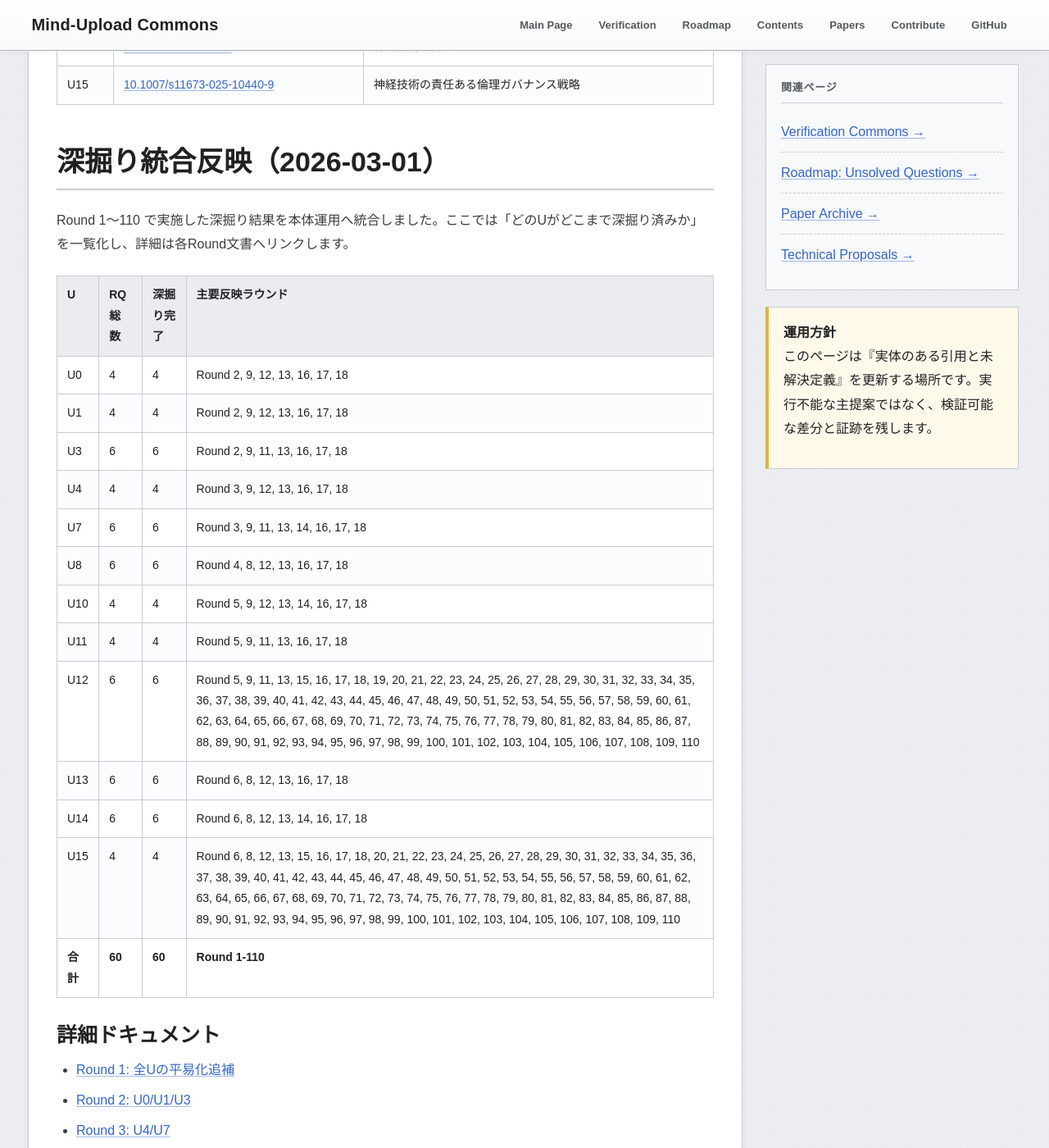
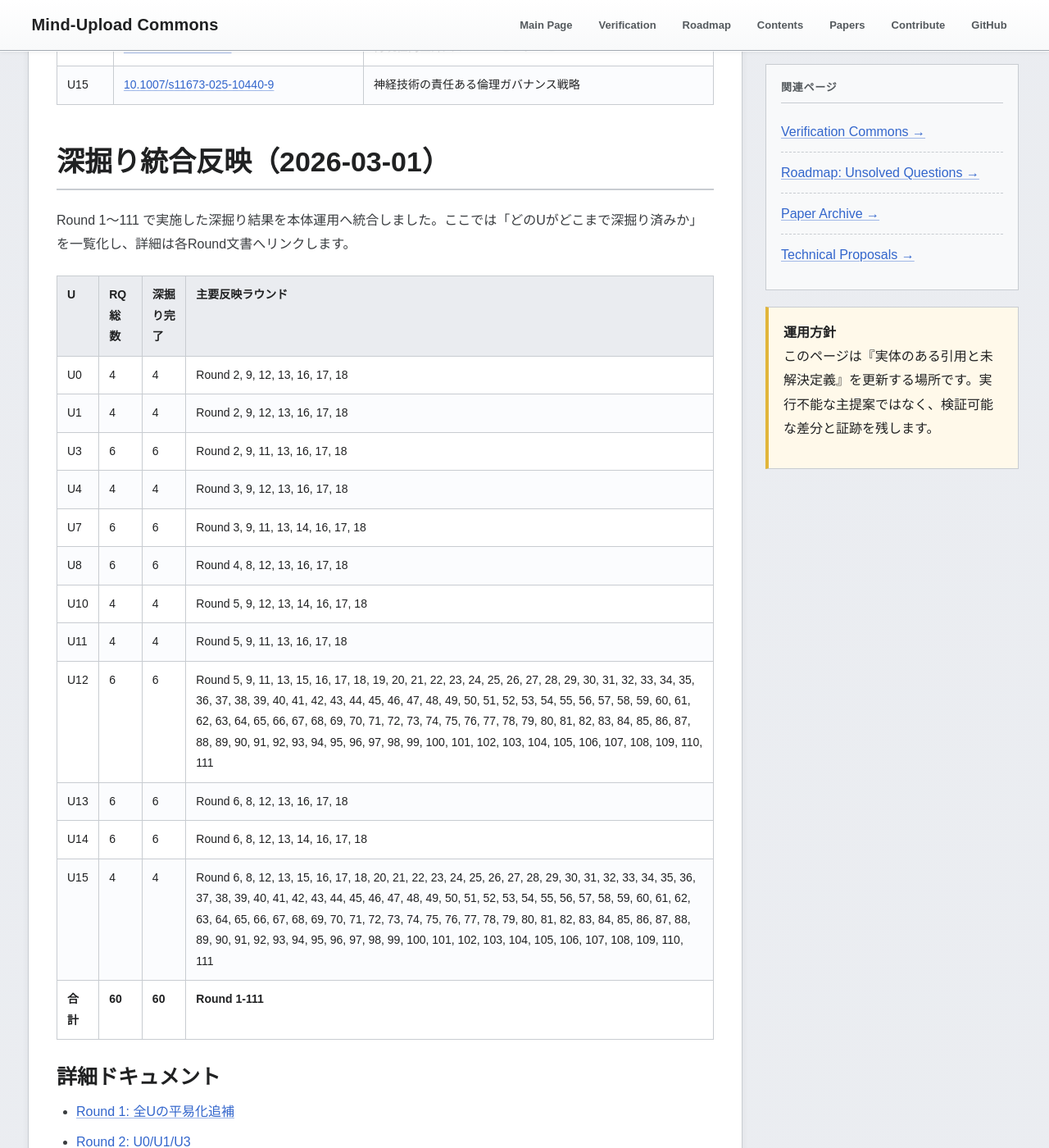
Before and after one commit to yasufumi-nakata/eegflow, a Jekyll site: the page built from research_harvest_50.md, in a window 1280 px wide and 1400 px high, scrolled down 6243 px. Shown: the whole window at 82% size. Built offline with Jekyll 4.4.1, drawn with Linux system fonts in a browser that asks for light colours; some of the changed text lies outside the part shown.

Commit message:
Add Round 111 follow-up reconnect outcome and stability gate

```diff
--- a/research_harvest_50.md
+++ b/research_harvest_50.md
@@ -156,7 +156,7 @@ note: "Compiled from 50 worker tasks (curated for relevance)"
 <section class="section" id="deepening-integration-20260301">
 <h2 class="section-title">深掘り統合反映（2026-03-01）</h2>
 <p>
-Round 1〜110 で実施した深掘り結果を本体運用へ統合しました。ここでは「どのUがどこまで深掘り済みか」を一覧化し、詳細は各Round文書へリンクします。
+Round 1〜111 で実施した深掘り結果を本体運用へ統合しました。ここでは「どのUがどこまで深掘り済みか」を一覧化し、詳細は各Round文書へリンクします。
 </p>
 <table class="data-table">
 <thead><tr><th>U</th><th>RQ総数</th><th>深掘り完了</th><th>主要反映ラウンド</th></tr></thead><tbody>
@@ -168,11 +168,11 @@ Round 1〜110 で実施した深掘り結果を本体運用へ統合しました
 <tr><td>U8</td><td>6</td><td>6</td><td>Round 4, 8, 12, 13, 16, 17, 18</td></tr>
 <tr><td>U10</td><td>4</td><td>4</td><td>Round 5, 9, 12, 13, 14, 16, 17, 18</td></tr>
 <tr><td>U11</td><td>4</td><td>4</td><td>Round 5, 9, 11, 13, 16, 17, 18</td></tr>
-<tr><td>U12</td><td>6</td><td>6</td><td>Round 5, 9, 11, 13, 15, 16, 17, 18, 19, 20, 21, 22, 23, 24, 25, 26, 27, 28, 29, 30, 31, 32, 33, 34, 35, 36, 37, 38, 39, 40, 41, 42, 43, 44, 45, 46, 47, 48, 49, 50, 51, 52, 53, 54, 55, 56, 57, 58, 59, 60, 61, 62, 63, 64, 65, 66, 67, 68, 69, 70, 71, 72, 73, 74, 75, 76, 77, 78, 79, 80, 81, 82, 83, 84, 85, 86, 87, 88, 89, 90, 91, 92, 93, 94, 95, 96, 97, 98, 99, 100, 101, 102, 103, 104, 105, 106, 107, 108, 109, 110</td></tr>
+<tr><td>U12</td><td>6</td><td>6</td><td>Round 5, 9, 11, 13, 15, 16, 17, 18, 19, 20, 21, 22, 23, 24, 25, 26, 27, 28, 29, 30, 31, 32, 33, 34, 35, 36, 37, 38, 39, 40, 41, 42, 43, 44, 45, 46, 47, 48, 49, 50, 51, 52, 53, 54, 55, 56, 57, 58, 59, 60, 61, 62, 63, 64, 65, 66, 67, 68, 69, 70, 71, 72, 73, 74, 75, 76, 77, 78, 79, 80, 81, 82, 83, 84, 85, 86, 87, 88, 89, 90, 91, 92, 93, 94, 95, 96, 97, 98, 99, 100, 101, 102, 103, 104, 105, 106, 107, 108, 109, 110, 111</td></tr>
 <tr><td>U13</td><td>6</td><td>6</td><td>Round 6, 8, 12, 13, 16, 17, 18</td></tr>
 <tr><td>U14</td><td>6</td><td>6</td><td>Round 6, 8, 12, 13, 14, 16, 17, 18</td></tr>
-<tr><td>U15</td><td>4</td><td>4</td><td>Round 6, 8, 12, 13, 15, 16, 17, 18, 20, 21, 22, 23, 24, 25, 26, 27, 28, 29, 30, 31, 32, 33, 34, 35, 36, 37, 38, 39, 40, 41, 42, 43, 44, 45, 46, 47, 48, 49, 50, 51, 52, 53, 54, 55, 56, 57, 58, 59, 60, 61, 62, 63, 64, 65, 66, 67, 68, 69, 70, 71, 72, 73, 74, 75, 76, 77, 78, 79, 80, 81, 82, 83, 84, 85, 86, 87, 88, 89, 90, 91, 92, 93, 94, 95, 96, 97, 98, 99, 100, 101, 102, 103, 104, 105, 106, 107, 108, 109, 110</td></tr>
-<tr><td><strong>合計</strong></td><td><strong>60</strong></td><td><strong>60</strong></td><td><strong>Round 1-110</strong></td></tr>
+<tr><td>U15</td><td>4</td><td>4</td><td>Round 6, 8, 12, 13, 15, 16, 17, 18, 20, 21, 22, 23, 24, 25, 26, 27, 28, 29, 30, 31, 32, 33, 34, 35, 36, 37, 38, 39, 40, 41, 42, 43, 44, 45, 46, 47, 48, 49, 50, 51, 52, 53, 54, 55, 56, 57, 58, 59, 60, 61, 62, 63, 64, 65, 66, 67, 68, 69, 70, 71, 72, 73, 74, 75, 76, 77, 78, 79, 80, 81, 82, 83, 84, 85, 86, 87, 88, 89, 90, 91, 92, 93, 94, 95, 96, 97, 98, 99, 100, 101, 102, 103, 104, 105, 106, 107, 108, 109, 110, 111</td></tr>
+<tr><td><strong>合計</strong></td><td><strong>60</strong></td><td><strong>60</strong></td><td><strong>Round 1-111</strong></td></tr>
 </tbody></table>
 
 <h3>詳細ドキュメント</h3>
@@ -287,6 +287,7 @@ Round 1〜110 で実施した深掘り結果を本体運用へ統合しました
 <li><a href="research_deepening_round108_2026-03-01.html">Round 108: フォローアップ再接続フォローアップ再接続フォローアップ再接続フォローアップ再評価結果台帳とフォローアップ再接続フォローアップ再接続フォローアップ再接続フォローアップ監視再同期再接続ゲート固定</a></li>
 <li><a href="research_deepening_round109_2026-03-01.html">Round 109: フォローアップ再接続フォローアップ再接続フォローアップ再接続フォローアップ再評価フォローアップ台帳とフォローアップ再接続フォローアップ再接続フォローアップ再接続フォローアップ監視再同期フォローアップゲート固定</a></li>
 <li><a href="research_deepening_round110_2026-03-01.html">Round 110: フォローアップ再接続フォローアップ再接続フォローアップ再接続フォローアップ再評価フォローアップ結果台帳とフォローアップ再接続フォローアップ再接続フォローアップ再接続フォローアップ監視再同期フォローアップ再接続ゲート固定</a></li>
+<li><a href="research_deepening_round111_2026-03-01.html">Round 111: フォローアップ再接続フォローアップ再接続フォローアップ再接続フォローアップ再評価フォローアップ再接続結果台帳とフォローアップ再接続フォローアップ再接続フォローアップ再接続フォローアップ監視再同期フォローアップ維持ゲート固定</a></li>
 </ul>
 
 <h3>整合性監査（証跡）</h3>
@@ -946,6 +947,12 @@ Round 109 のフォローアップ再接続フォローアップ再接続フォ
 Round 110 のフォローアップ再接続フォローアップ再接続フォローアップ再接続フォローアップ再評価フォローアップ結果台帳とフォローアップ再接続フォローアップ再接続フォローアップ再接続フォローアップ監視再同期フォローアップ再接続ゲート固定は
 <a href="automation/rq_regulation_reentry_followup_reconnect_followup_reconnect_followup_reconnect_followup_reevaluation_followup_outcome_ledger_round110_2026-03-01.csv" target="_blank">rq_regulation_reentry_followup_reconnect_followup_reconnect_followup_reconnect_followup_reevaluation_followup_outcome_ledger_round110_2026-03-01.csv</a>（問い別フォローアップ再接続フォローアップ再接続フォローアップ再接続フォローアップ再評価フォローアップ結果台帳）と
 <a href="automation/rq_regulation_reentry_followup_reconnect_followup_reconnect_followup_reconnect_followup_watch_resync_followup_reconnect_gate_round110_2026-03-01.csv" target="_blank">rq_regulation_reentry_followup_reconnect_followup_reconnect_followup_reconnect_followup_watch_resync_followup_reconnect_gate_round110_2026-03-01.csv</a>（問い別フォローアップ再接続フォローアップ再接続フォローアップ再接続フォローアップ監視再同期フォローアップ再接続ゲート）
+に記録しています。
+</p>
+<p class="small">
+Round 111 のフォローアップ再接続フォローアップ再接続フォローアップ再接続フォローアップ再評価フォローアップ再接続結果台帳とフォローアップ再接続フォローアップ再接続フォローアップ再接続フォローアップ監視再同期フォローアップ維持ゲート固定は
+<a href="automation/rq_regulation_reentry_followup_reconnect_followup_reconnect_followup_reconnect_followup_reevaluation_followup_reconnect_outcome_ledger_round111_2026-03-01.csv" target="_blank">rq_regulation_reentry_followup_reconnect_followup_reconnect_followup_reconnect_followup_reevaluation_followup_reconnect_outcome_ledger_round111_2026-03-01.csv</a>（問い別フォローアップ再接続フォローアップ再接続フォローアップ再接続フォローアップ再評価フォローアップ再接続結果台帳）と
+<a href="automation/rq_regulation_reentry_followup_reconnect_followup_reconnect_followup_reconnect_followup_watch_resync_followup_stability_gate_round111_2026-03-01.csv" target="_blank">rq_regulation_reentry_followup_reconnect_followup_reconnect_followup_reconnect_followup_watch_resync_followup_stability_gate_round111_2026-03-01.csv</a>（問い別フォローアップ再接続フォローアップ再接続フォローアップ再接続フォローアップ監視再同期フォローアップ維持ゲート）
 に記録しています。
 </p>
 </section>
```
Also changed, not shown: automation/rq_regulation_reentry_followup_reconnect_followup_reconnect_followup_reconnect_followup_reevaluation_followup_reconnect_outcome_ledger_round111_2026-03-01.csv (added, +11 -0 lines), automation/rq_regulation_reentry_followup_reconnect_followup_reconnect_followup_reconnect_followup_watch_resync_followup_stability_gate_round111_2026-03-01.csv (added, +11 -0 lines), research_deepening_continue_guide_2026-03-01.md (+5 -2 lines), research_deepening_round111_2026-03-01.md (added, +64 -0 lines).
